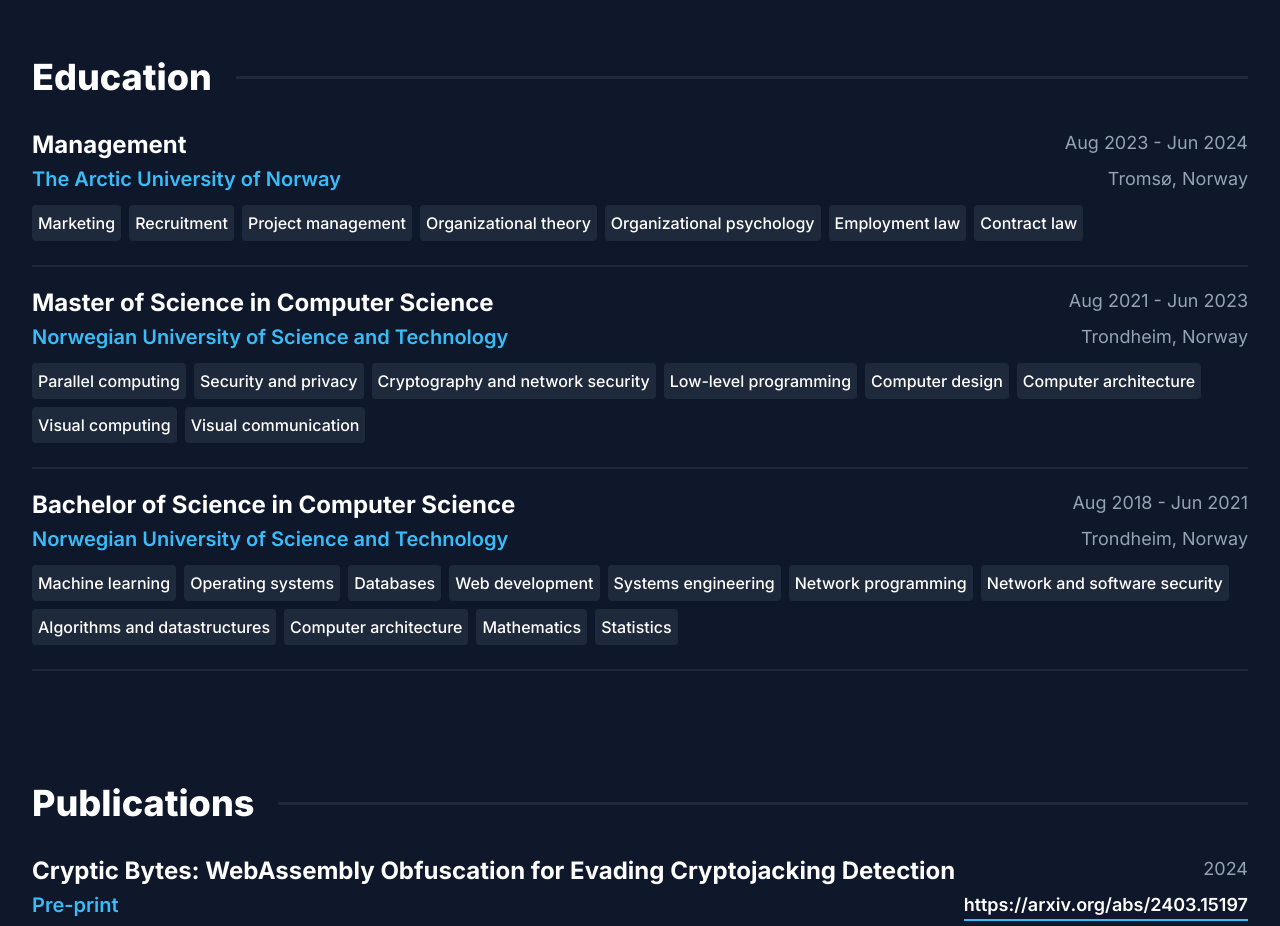
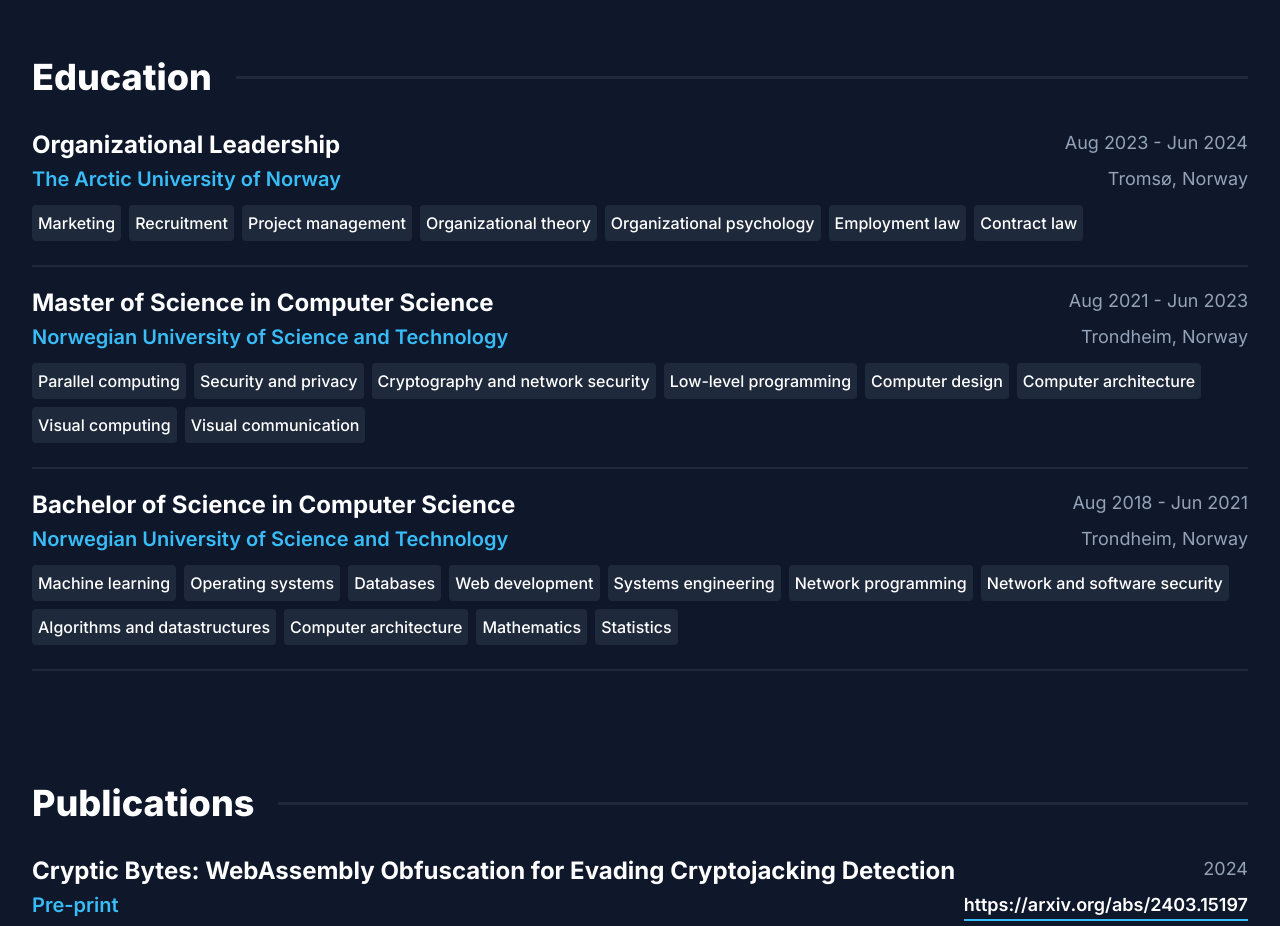
Before and after one commit to HakonHarnes/website, a Next.js app: page / in a window 1280 px wide. Shown: the part 3500-4426 px from the top of the page. Built offline with nearby package versions, Linux system fonts and the light colour scheme.

Commit message:
chore: use leadership, not management

```diff
--- a/app/components/AboutSection.tsx
+++ b/app/components/AboutSection.tsx
@@ -22,8 +22,8 @@ export default function AboutSection() {
             programming. Fast forward to today, and I hold a Master’s degree in
             Computer Science from the Norwegian University of Science and
             Technology. I’m currently expanding my skill set at the University
-            of Tromsø, where I’m studying in management with an expected
-            graduation date of June 2024.
+            of Tromsø, where I’m studying in organizational leadership with an
+            expected graduation date of June 2024.
           </p>
           <p>
             Throughout the years, I’ve gained experience in a diverse set of
--- a/data/education.json
+++ b/data/education.json
@@ -1,7 +1,7 @@
 [
   {
     "university": "The Arctic University of Norway",
-    "degree": "Management",
+    "degree": "Organizational Leadership",
     "date": "Aug 2023 - Jun 2024",
     "location": "Tromsø, Norway",
     "courses": [
```
